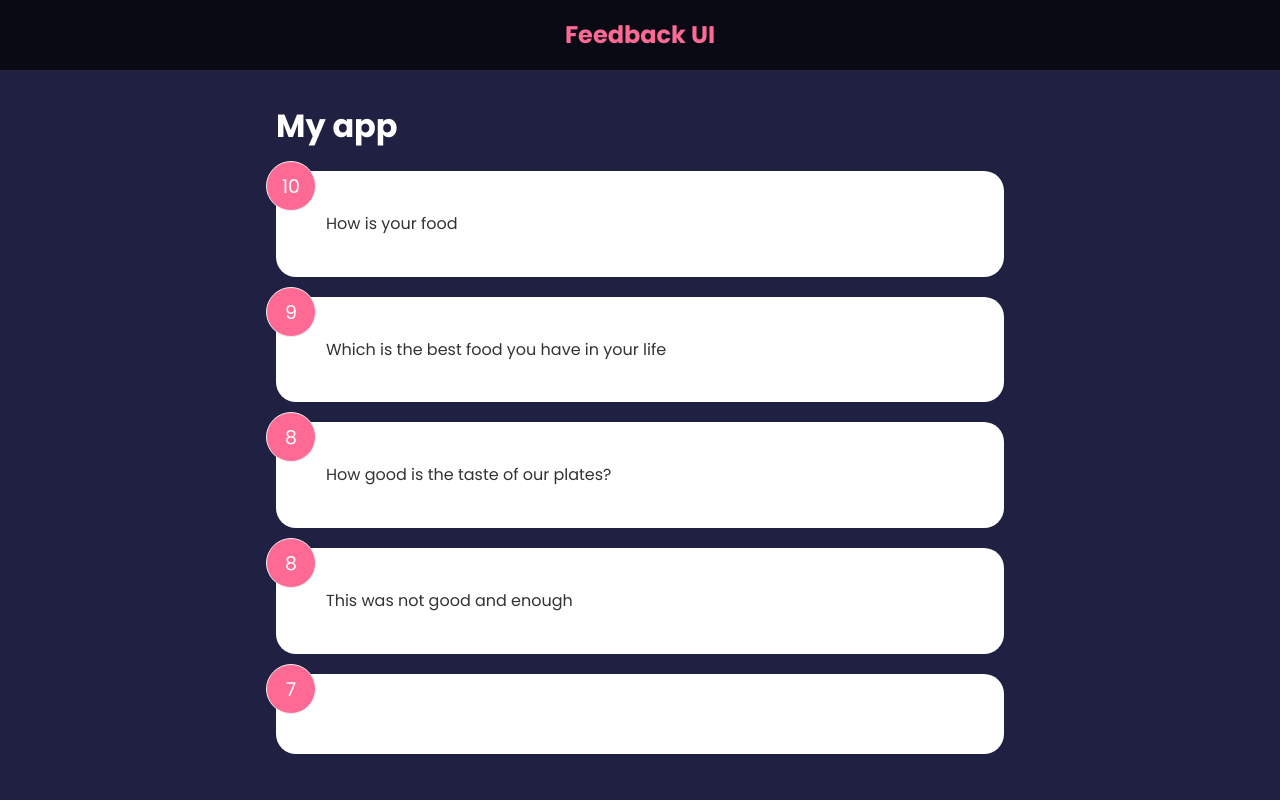
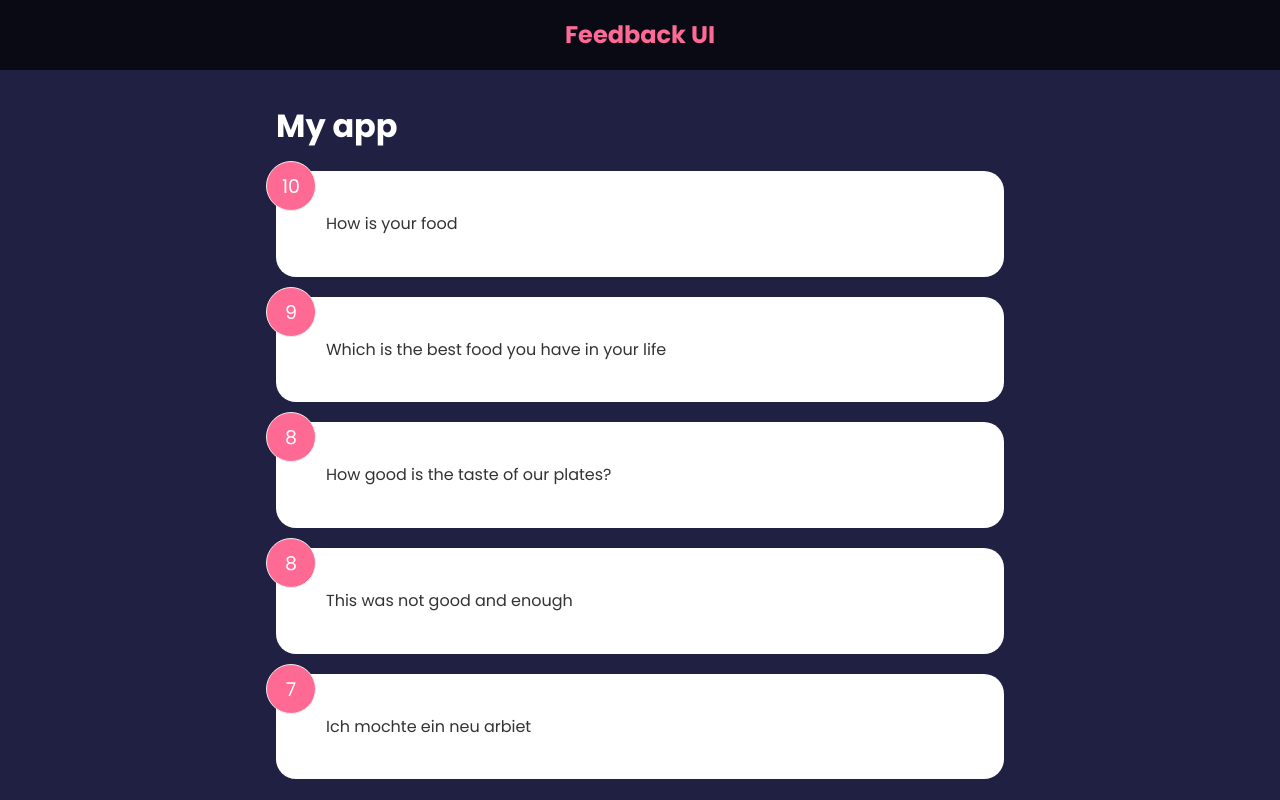
Before and after one commit to diegodvfe/feedback-app, a React (Create React App) app: page / in a window 1280 px wide. Built offline with nearby package versions, Linux system fonts and the light colour scheme.

Commit message:
card component

```diff
--- a/src/components/FeedbackItem.jsx
+++ b/src/components/FeedbackItem.jsx
@@ -1,6 +1,4 @@
-import React from 'react'
-
-
+import Card from './shared/Card'
 
 function FeedbackItem({item}) {
 
@@ -13,10 +11,10 @@
   // <button onClick={handleClick}>Click</button>
 
   return (
-    <div className='card'>
+    <Card>
       <div className="num-display">{item.rating}</div>
       <div className="text-display">{item.text}</div>
-    </div>
+    </Card>
   )
 }
 
--- /dev/null
+++ b/src/components/shared/Card.jsx
@@ -0,0 +1,8 @@
+
+function Card({children}) {
+  return (
+    <div className="card">{children}</div>
+  )
+}
+
+export default Card
--- a/src/data/FeedbackData.js
+++ b/src/data/FeedbackData.js
@@ -22,9 +22,9 @@
     text: 'This was not good and enough'
   },
   {
-    id: 5,
+    id: 4,
     rating: 7,
-    tex:'Necesita ayuda en vida',
+    text: 'Ich mochte ein neu arbiet'
   },
 ]
 
```
